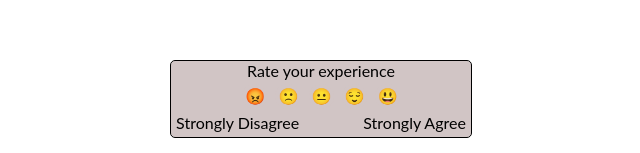
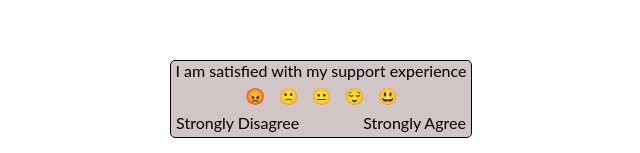
Before and after one commit to Sriram3099/Final_Janio_NPS, a plain HTML site: page index.html in a window 1280 px wide. Shown: the part 179-332 px from the top of the page, without its empty margins (319-959 px from the left). Drawn offline with Linux system fonts and the light colour scheme.

Commit message:
I am satisfied with my support experience

```diff
--- a/index.html
+++ b/index.html
@@ -266,7 +266,7 @@ console.log("jygdkgfkhgf")
   <div id = "parent-one">
    <div id="child-one">
     <p1>
-     <label>Rate your experience</label><br>
+     <label>I am satisfied with my support experience</label><br>
       </p1>
        <button class="button" type="button" onclick="rating(`1`,`r1`)" id="r1">😡</button>
 <!--        <button class="button" type="button" onclick="test()" id="r1">😡</button> -->
```
